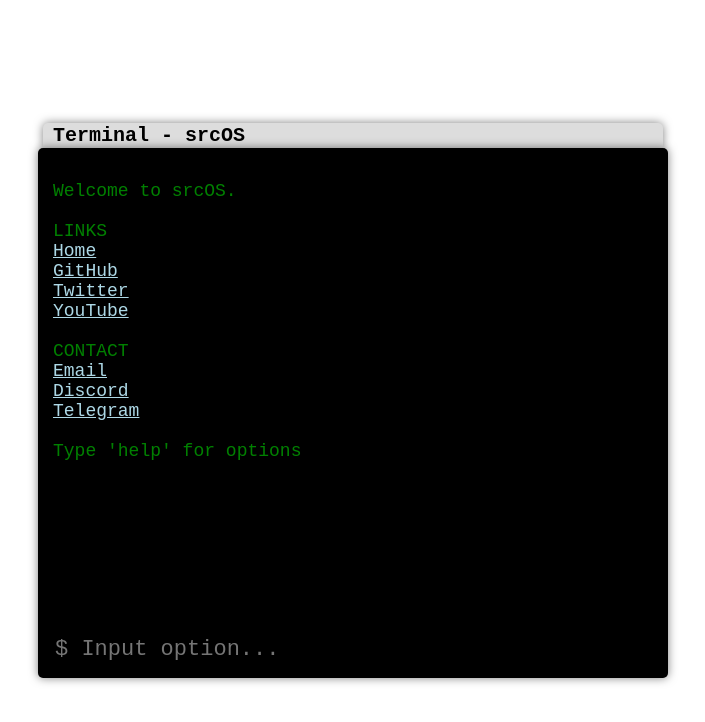
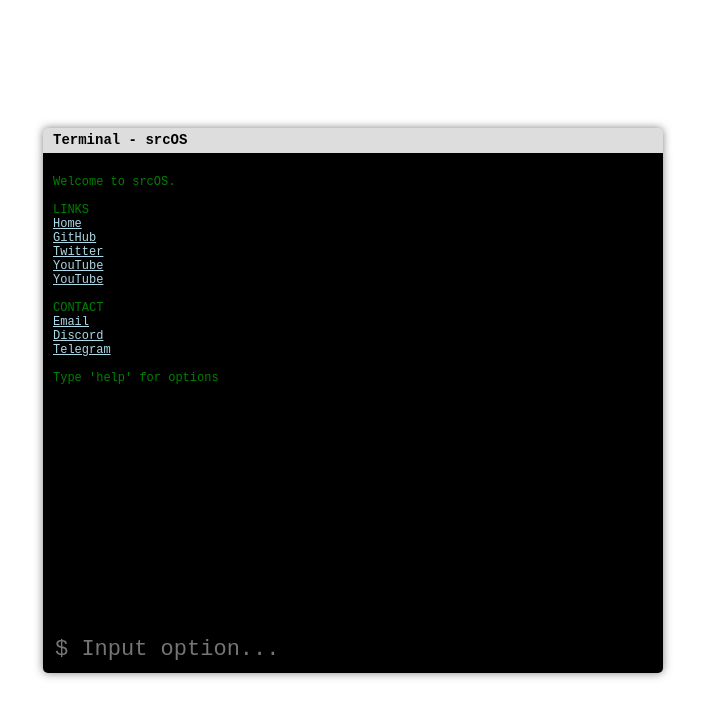
Before and after one commit to fredteumer/fredteumer.github.io, a plain HTML site: page index.html in a window 1280 px wide. Shown: the whole page, without its empty margins (287-992 px from the left). Drawn offline with Linux system fonts and the light colour scheme.

Commit message:
fixed header, starting laying out the links section

```diff
--- a/index.html
+++ b/index.html
@@ -22,16 +22,18 @@
         width: 80%;
         max-width: 600px;
         height: 500px;
-        border-radius: 5px;
-        padding: 15px;
+        margin: 0 auto;
+        border-bottom-left-radius: 5px;
+        border-bottom-right-radius: 5px;
         box-shadow: 0 0 10px rgba(0, 0, 0, 0.5);
-        overflow-y: auto;
         display: flex;
         flex-direction: column;
-        justify-content: space-between;
+        overflow-y: auto;
         position: relative;
-        font-size: 18px;
+        font-size: 12px;
         overflow-x: hidden;
+        z-index: 0;
+        padding: 10px;
       }
 
       .terminal-header {
@@ -47,9 +49,10 @@
         display: flex;
         align-items: center;
         padding: 0 10px;
-        font-size: 20px;
+        font-size: 14px;
         position: relative;
-        box-shadow: 0 0 10px rgba(0, 0, 0, 0.5);
+        box-shadow: 0 0 8px rgba(0, 0, 0, 0.5);
+        z-index: 1;
       }
 
       .terminal-content {
@@ -90,11 +93,12 @@
 <a href="https://github.com">GitHub</a>
 <a href="https://twitter.com">Twitter</a>
 <a href="https://youtube.com">YouTube</a>
+<a href="https://linkedin.com/fredteumer">YouTube</a>
 
 CONTACT
 <a href="mailto:fredteumer@gmail.com">Email</a>
-<a href="">Discord</a>
-<a href="">Telegram</a>
+<a href="https://discordapp.com/users/961425936929132635">Discord</a>
+<a href="https://t.me/fredt_io">Telegram</a>
 
 Type 'help' for options</pre>
       </div>
@@ -108,11 +112,9 @@
         twitter: 'https://twitter.com',
         youtube: 'https://youtube.com',
         linkedin: 'https://linkedin.com/fredteumer',
-      };
-      const contacts = {
         email: 'mailto:fredteumer@gmail.com',
-        discord: '',
-        Telegram: '',
+        telegram: 'https://t.me/fredt_io',
+        discord: 'https://discordapp.com/users/961425936929132635'
       };
 
       const terminalInput = document.getElementById('terminalInput');
```
